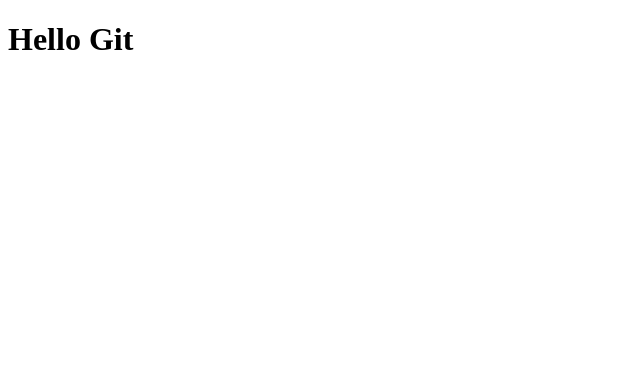
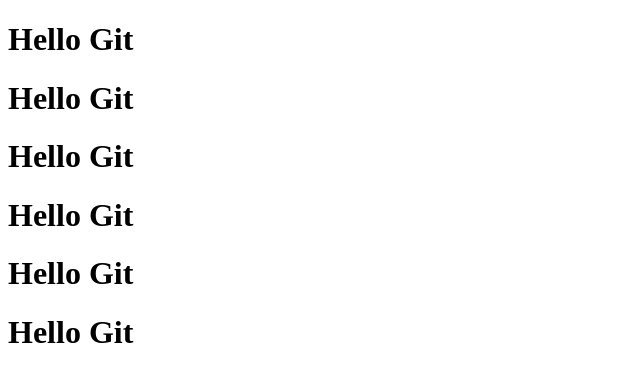
Before and after one commit to elddi-08/lesson-2, a plain HTML site: page index.html in a window 1280 px wide. Shown: the whole page, without its empty margins (0-640 px from the left). Drawn offline with Linux system fonts and the light colour scheme.

Commit message:
commit 2

```diff
--- a/index.html
+++ b/index.html
@@ -9,6 +9,11 @@
 <body>
 
     <h1> Hello Git </h1>
+    <h1> Hello Git </h1>
+    <h1> Hello Git </h1>
+    <h1> Hello Git </h1>
+    <h1> Hello Git </h1>
+    <h1> Hello Git </h1>
 
 </body>
 </html>
```
